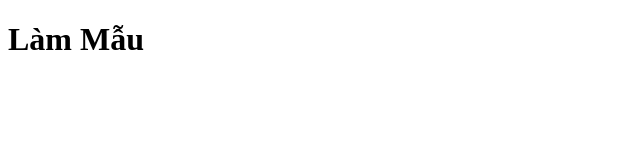
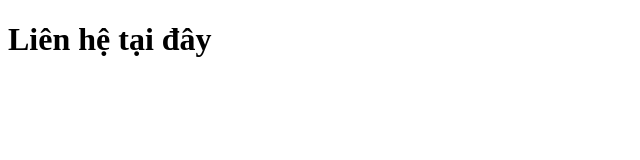
Before and after one commit to LanAnh281/webbanhang, a plain HTML site: page lienhe.html in a window 1280 px wide. Shown: the whole page, without its empty margins (0-640 px from the left). Drawn offline with Linux system fonts and the light colour scheme.

Commit message:
Update lienhe.html

```diff
--- a/lienhe.html
+++ b/lienhe.html
@@ -4,9 +4,9 @@
     <meta charset="UTF-8">
     <meta http-equiv="X-UA-Compatible" content="IE=edge">
     <meta name="viewport" content="width=device-width, initial-scale=1.0">
-    <title>Document</title>
+    <title>Liên hệ</title>
 </head>
 <body>
-    <h1>Làm Mẫu</h1>
+    <h1>Liên hệ tại đây</h1>
 </body>
 </html>
```
